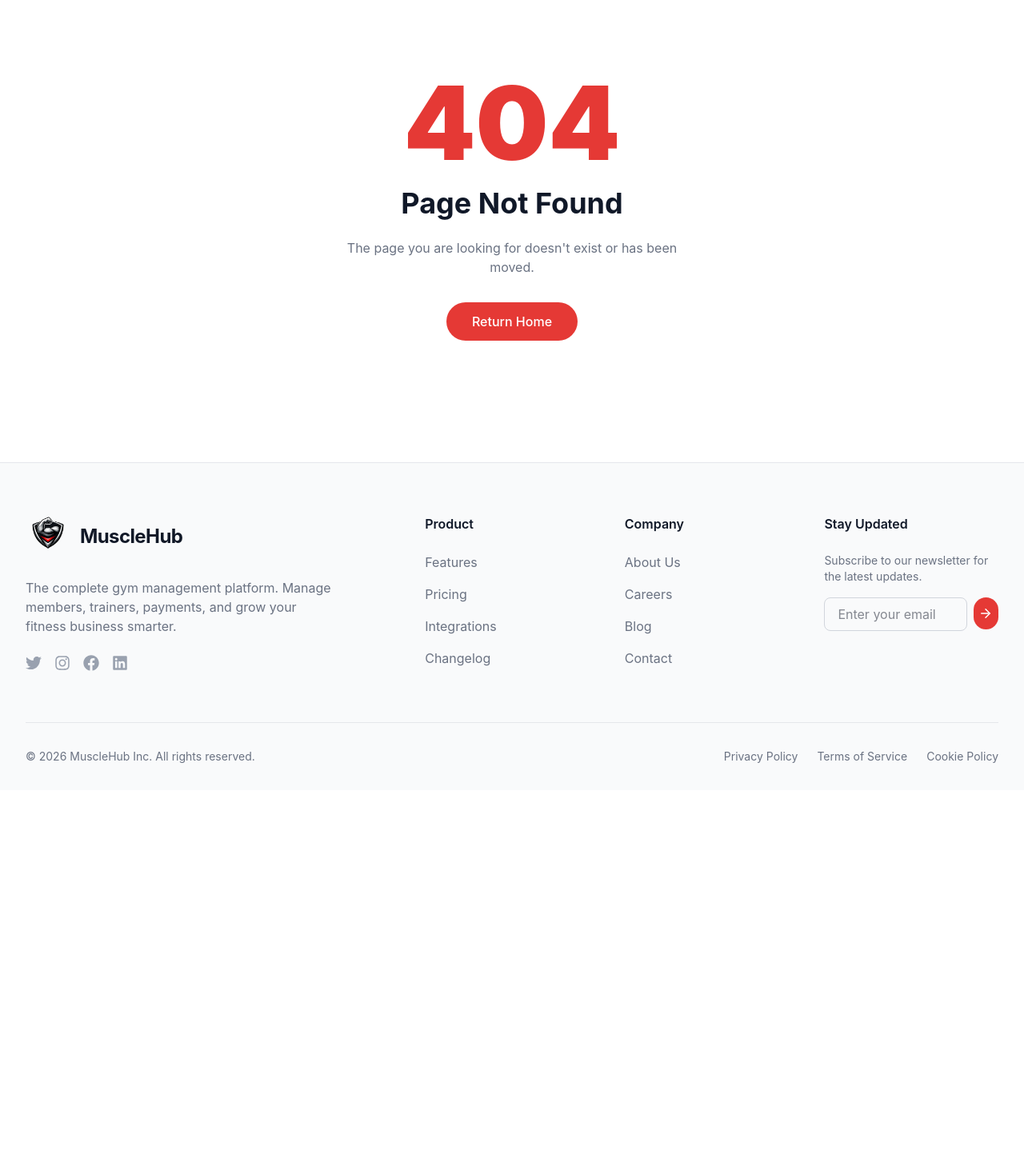
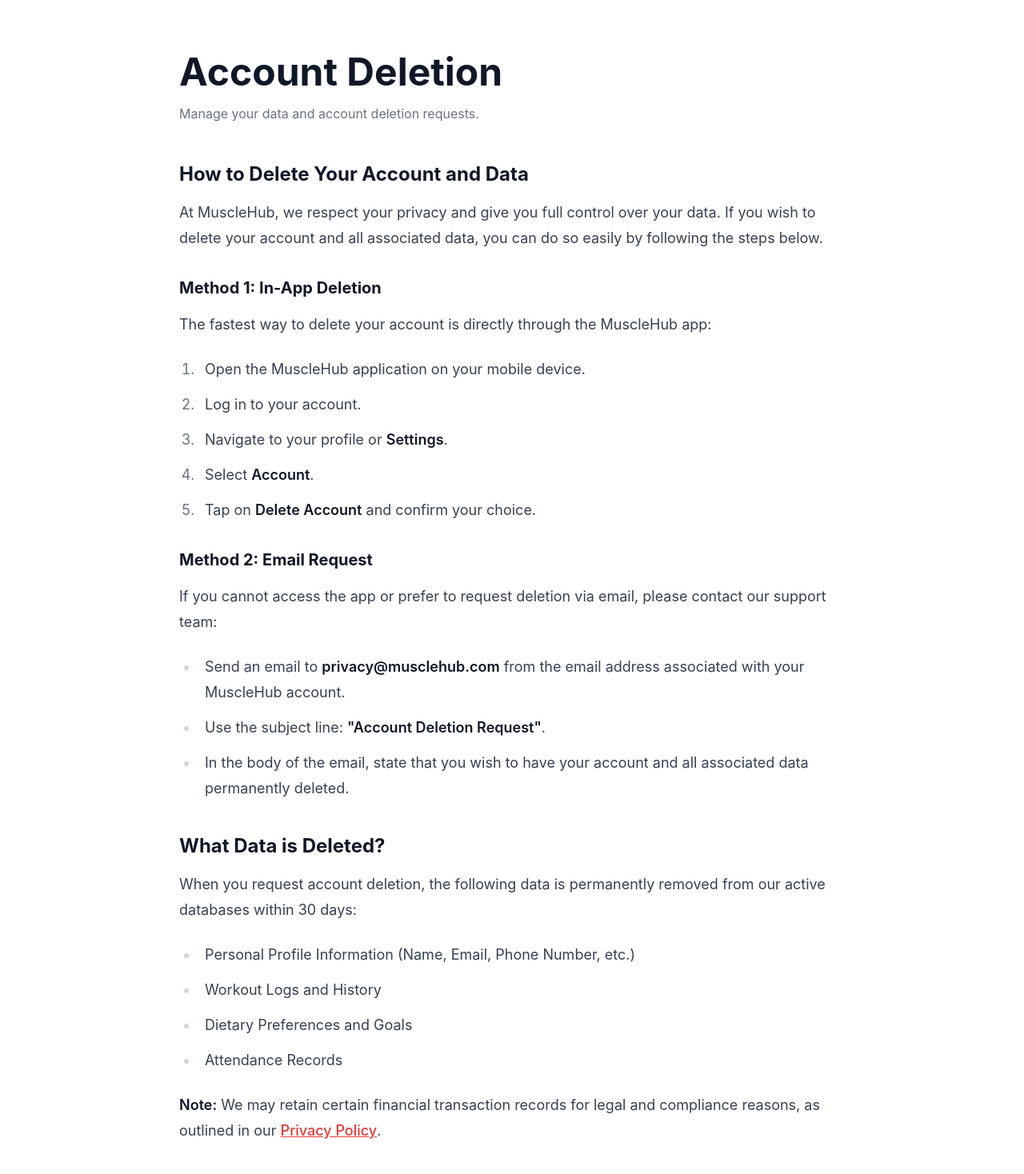
Before and after one commit to Gupta4anand/MuscleHub-Landing, a React (Vite) app: page /account-deletion in a window 1280 px wide. Shown: the part 62-1530 px from the top of the page at 80% size. Before the commit the page ends 1050 px from the top, so only its background shows below. Built offline with nearby package versions, Linux system fonts and the light colour scheme.

Commit message:
feat: Add Account Deletion page and minor updates

```diff
--- a/src/App.tsx
+++ b/src/App.tsx
@@ -6,6 +6,7 @@
 import { Home } from './pages/Home';
 import { NotFound } from './pages/NotFound';
 import { PrivacyPolicy } from './pages/PrivacyPolicy';
+import { AccountDeletion } from './pages/AccountDeletion';
 
 export default function App() {
   const location = useLocation();
@@ -40,6 +41,7 @@
         <Route element={<MainLayout />}>
           <Route path="/" element={<Home />} />
           <Route path="/privacy-policy" element={<PrivacyPolicy />} />
+          <Route path="/account-deletion" element={<AccountDeletion />} />
           <Route path="*" element={<NotFound />} />
         </Route>
       </Routes>
--- a/src/components/Footer/Footer.tsx
+++ b/src/components/Footer/Footer.tsx
@@ -100,6 +100,7 @@
           </p>
           <div className="flex space-x-6 text-sm">
             <Link to="/privacy-policy" className="text-gray-500 hover:text-gray-900 dark:hover:text-white transition-colors">Privacy Policy</Link>
+            <Link to="/account-deletion" className="text-gray-500 hover:text-gray-900 dark:hover:text-white transition-colors">Account Deletion</Link>
             <a href="#" className="text-gray-500 hover:text-gray-900 dark:hover:text-white transition-colors">Terms of Service</a>
             <a href="#" className="text-gray-500 hover:text-gray-900 dark:hover:text-white transition-colors">Cookie Policy</a>
           </div>
--- a/src/components/Hero/Hero.tsx
+++ b/src/components/Hero/Hero.tsx
@@ -52,7 +52,9 @@
               <a href="https://wa.me/918591119641?text=Hi%2C%20I%20want%20a%20demo%20for%20MuscleHub" target="_blank" rel="noopener noreferrer">
                 <Button size="lg" className="text-lg px-8 shadow-lg shadow-red-500/25">Book Demo</Button>
               </a>
-              <Button size="lg" variant="outline" className="text-lg px-8">Download App</Button>
+              <a href="/MuscleHub.apk" download>
+                <Button size="lg" variant="outline" className="text-lg px-8">Download App</Button>
+              </a>
             </motion.div>
 
             {/* Stats */}
--- a/src/components/Navbar/Navbar.tsx
+++ b/src/components/Navbar/Navbar.tsx
@@ -102,7 +102,9 @@
             <a href="https://wa.me/918591119641?text=Hi%2C%20I%20want%20a%20demo%20for%20MuscleHub" target="_blank" rel="noopener noreferrer" className="hidden lg:inline-flex">
               <Button variant="outline" className="w-full">Book Demo</Button>
             </a>
-            <Button>Download App</Button>
+            <a href="/MuscleHub.apk" download>
+              <Button>Download App</Button>
+            </a>
           </div>
 
           {/* Mobile Menu Button */}
@@ -148,7 +150,9 @@
                 <a href="https://wa.me/918591119641?text=Hi%2C%20I%20want%20a%20demo%20for%20MuscleHub" target="_blank" rel="noopener noreferrer" className="w-full" onClick={() => setIsMobileMenuOpen(false)}>
                   <Button variant="outline" className="w-full justify-center">Book Demo</Button>
                 </a>
-                <Button className="w-full justify-center">Download App</Button>
+                <a href="/MuscleHub.apk" download onClick={() => setIsMobileMenuOpen(false)}>
+                  <Button className="w-full justify-center">Download App</Button>
+                </a>
               </div>
             </div>
           </motion.div>
--- /dev/null
+++ b/src/pages/AccountDeletion.tsx
@@ -0,0 +1,74 @@
+import { motion } from 'framer-motion';
+import { Helmet } from 'react-helmet-async';
+
+export function AccountDeletion() {
+  return (
+    <motion.div
+      initial={{ opacity: 0 }}
+      animate={{ opacity: 1 }}
+      exit={{ opacity: 0 }}
+      transition={{ duration: 0.5 }}
+      className="pt-32 pb-24 bg-white dark:bg-gray-900 min-h-screen"
+    >
+      <Helmet>
+        <title>Account Deletion | MuscleHub</title>
+        <meta name="description" content="Instructions for deleting your MuscleHub account and data." />
+      </Helmet>
+
+      <div className="max-w-4xl mx-auto px-4 sm:px-6 lg:px-8">
+        <div className="mb-12">
+          <h1 className="text-4xl md:text-5xl font-bold text-gray-900 dark:text-white mb-4">Account Deletion</h1>
+          <p className="text-gray-500 dark:text-gray-400">Manage your data and account deletion requests.</p>
+        </div>
+
+        <div className="prose prose-lg dark:prose-invert max-w-none text-gray-700 dark:text-gray-300">
+
+          <h2 className="text-2xl font-bold text-gray-900 dark:text-white mt-10 mb-4">How to Delete Your Account and Data</h2>
+          <p className="mb-6">
+            At MuscleHub, we respect your privacy and give you full control over your data. If you wish to delete your account and all associated data, you can do so easily by following the steps below.
+          </p>
+
+          <h3 className="text-xl font-bold text-gray-900 dark:text-white mt-8 mb-4">Method 1: In-App Deletion</h3>
+          <p className="mb-4">The fastest way to delete your account is directly through the MuscleHub app:</p>
+          <ol className="list-decimal pl-6 mb-6 space-y-2">
+            <li>Open the MuscleHub application on your mobile device.</li>
+            <li>Log in to your account.</li>
+            <li>Navigate to your profile or <strong>Settings</strong>.</li>
+            <li>Select <strong>Account</strong>.</li>
+            <li>Tap on <strong>Delete Account</strong> and confirm your choice.</li>
+          </ol>
+
+          <h3 className="text-xl font-bold text-gray-900 dark:text-white mt-8 mb-4">Method 2: Email Request</h3>
+          <p className="mb-4">If you cannot access the app or prefer to request deletion via email, please contact our support team:</p>
+          <ul className="list-disc pl-6 mb-6 space-y-2">
+            <li>Send an email to <strong>privacy@musclehub.com</strong> from the email address associated with your MuscleHub account.</li>
+            <li>Use the subject line: <strong>"Account Deletion Request"</strong>.</li>
+            <li>In the body of the email, state that you wish to have your account and all associated data permanently deleted.</li>
+          </ul>
+
+          <h2 className="text-2xl font-bold text-gray-900 dark:text-white mt-10 mb-4">What Data is Deleted?</h2>
+          <p className="mb-4">When you request account deletion, the following data is permanently removed from our active databases within 30 days:</p>
+          <ul className="list-disc pl-6 mb-6 space-y-2">
+            <li>Personal Profile Information (Name, Email, Phone Number, etc.)</li>
+            <li>Workout Logs and History</li>
+            <li>Dietary Preferences and Goals</li>
+            <li>Attendance Records</li>
+          </ul>
+
+          <p className="mb-6">
+            <strong>Note:</strong> We may retain certain financial transaction records for legal and compliance reasons, as outlined in our <a href="/privacy-policy" className="text-[#E53935] hover:underline">Privacy Policy</a>.
+          </p>
+
+          <h2 className="text-2xl font-bold text-gray-900 dark:text-white mt-10 mb-4">Contact Us</h2>
+          <p className="mb-6">
+            If you have any questions regarding data deletion or need further assistance, please contact us at:
+            <br/><br/>
+            <strong>MuscleHub Inc.</strong><br/>
+            Email: privacy@musclehub.com<br/>
+            Address: 123 Fitness Avenue, San Francisco, CA 94105
+          </p>
+        </div>
+      </div>
+    </motion.div>
+  );
+}
```
